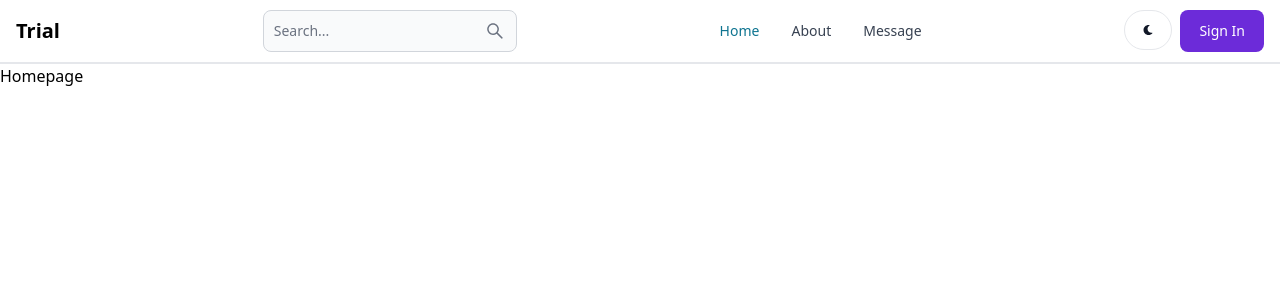
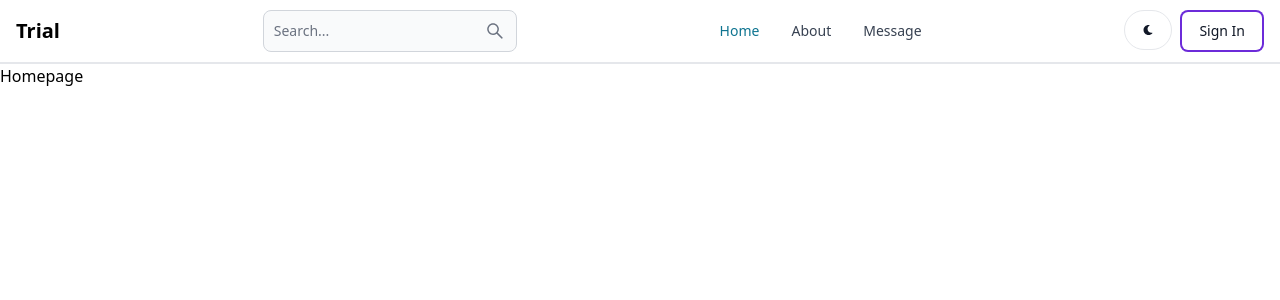
Before and after one commit to bhrtsnegi/fitlife, a React (Vite) app in the folder client/: page / in a window 1280 px wide. Shown: the top 300 px of the page. Built offline with nearby package versions, Linux system fonts and the light colour scheme.

Commit message:
update: signIn button design

```diff
--- a/client/src/components/Header.jsx
+++ b/client/src/components/Header.jsx
@@ -34,20 +34,22 @@ export const Header = () => {
           <FaMoon />
         </Button>
         <Link to="sign-in">
-          <Button color="purple">Sign In</Button>
+          <Button color="purple" outline>
+            Sign In
+          </Button>
         </Link>
         <Navbar.Toggle />
       </div>
 
       {/* Collapse Nav bar with links */}
       <Navbar.Collapse>
-        <Navbar.Link active={path === "/"} as={'div'}>
+        <Navbar.Link active={path === "/"} as={"div"}>
           <Link to="/">Home</Link>
         </Navbar.Link>
-        <Navbar.Link active={path === "/about"} as={'div'}>
+        <Navbar.Link active={path === "/about"} as={"div"}>
           <Link to="/about">About</Link>
         </Navbar.Link>
-        <Navbar.Link active={path === "/message"} as={'div'}>
+        <Navbar.Link active={path === "/message"} as={"div"}>
           <Link to="/message">Message</Link>
         </Navbar.Link>
       </Navbar.Collapse>
```
